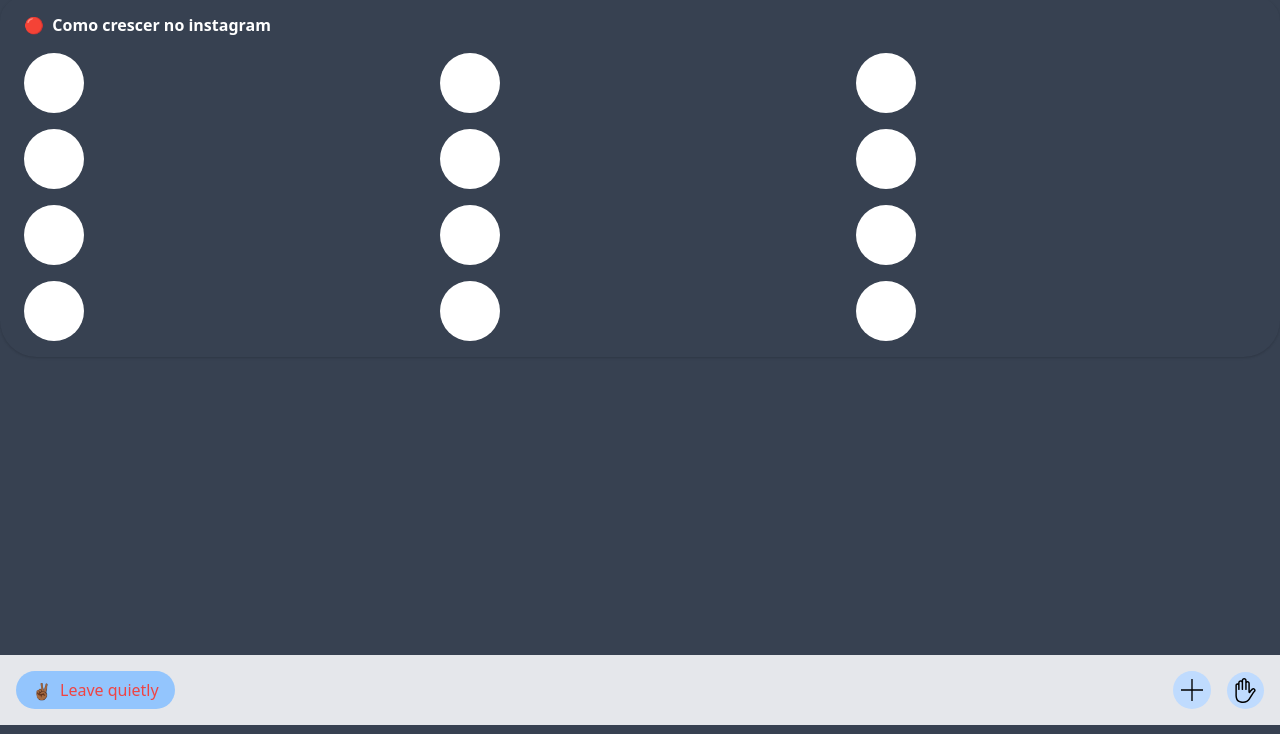
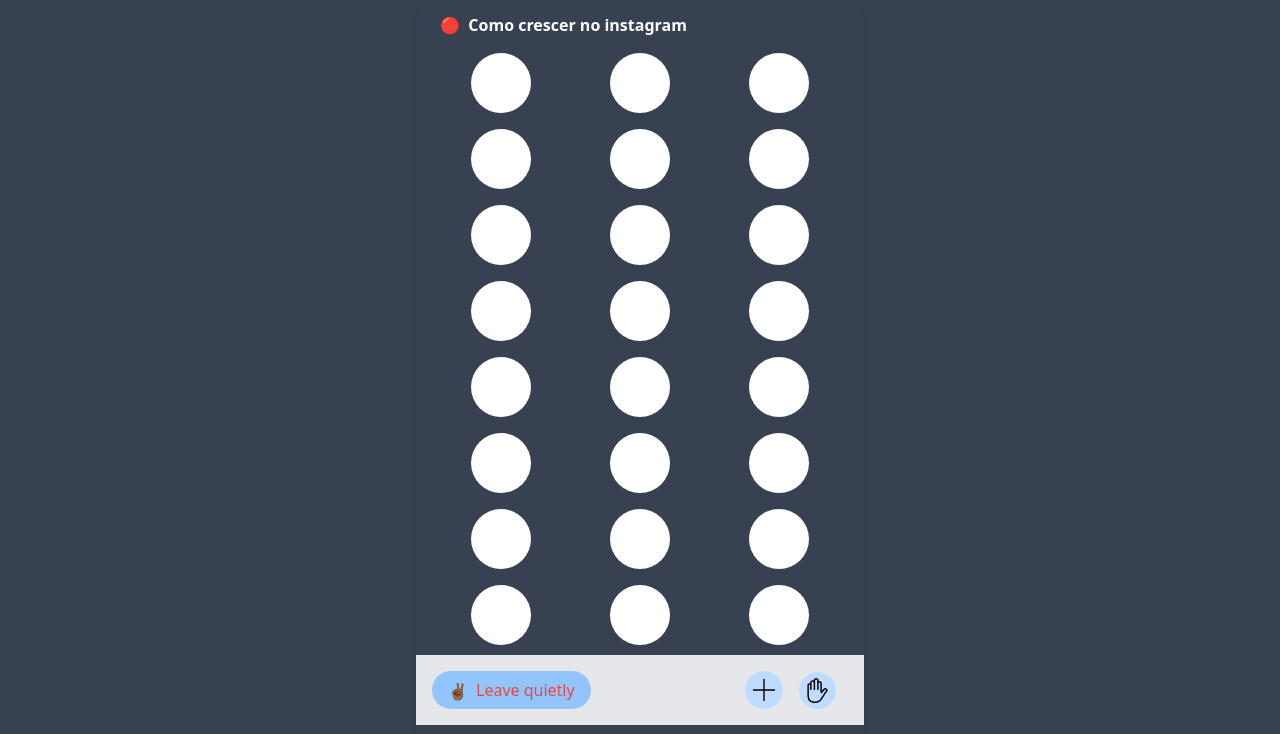
Before and after one commit to Gustavo-drafts/front_clubhouse_firstmobile, a plain HTML site: page index.html in a window 1280 px wide. Shown: the part 75-809 px from the top of the page. Drawn offline with nearby package versions, Linux system fonts and the light colour scheme.

Commit message:
ajustando a responsividade

```diff
--- a/index.html
+++ b/index.html
@@ -32,14 +32,20 @@
             display: block;
             overflow: hidden;
         }
+        main> div {
+            align-items: center;
+            justify-items: center;
+        }
     </style>
 
     <title>Treino App</title>
 </head>
 
-<body class="h-screen flex flex-col bg-gray-700">
+<body class="
+m-auto
+h-screen flex flex-col bg-gray-700 sm:max-w-md">
     <!-- barra cabeçalho -->
-    <div class="w-screen bg-gray-300 p-4">
+    <div class="w-full bg-gray-300 p-4">
 
         <header class="w-full flex justify-between">
 
@@ -117,7 +123,13 @@
 
             <h1 class="text-white font-bold mb-4">🔴&nbsp; Como crescer no instagram </h1>
 
-           <div class="grid gap-4 grid-cols-3">
+           <div class=
+           "grid gap-4 grid-cols-3">
+           <p>Teste</p><p>Teste</p><p>Teste</p><p>Teste</p>
+           <p>Teste</p><p>Teste</p><p>Teste</p><p>Teste</p>
+           <p>Teste</p><p>Teste</p><p>Teste</p><p>Teste</p>
+           <p>Teste</p><p>Teste</p><p>Teste</p><p>Teste</p>
+           <p>Teste</p><p>Teste</p><p>Teste</p><p>Teste</p>
            <p>Teste</p><p>Teste</p><p>Teste</p><p>Teste</p>
            <p>Teste</p><p>Teste</p><p>Teste</p><p>Teste</p>
            <p>Teste</p><p>Teste</p><p>Teste</p><p>Teste</p>
@@ -126,7 +138,8 @@
     </main>
 
     <!-- barra do rodapé -->
-    <footer class="fixed bottom-0 m-auto p-4 flex items-center justify-between w-full bg-gray-200">
+    <footer class="
+    fixed bottom-0 m-auto p-4 flex items-center justify-between sm:max-w-md w-full bg-gray-200">
         <!-- Ajustes do botão -->
         <button class="rounded-full bg-blue-300 py-1.5 px-4 flex items-center">
             <span class="mt-0.5">✌🏾</span>
@@ -183,7 +196,7 @@
             </button>
 
             <!-- Mão no canto do rodapé -->
-            <button class="p-1.5 rounded-full bg-blue-200">
+            <button class="p-1.5 rounded-full bg-blue-200 mr-3">
 
                 <svg xmlns="http://www.w3.org/2000/svg" height="25px" version="1.1" viewBox="-48 0 511 511.99946"
                     width="25px">
```
Also changed, not shown: assets/demo.png (added), components/page.css (deleted), components/page.js (deleted), 1 other file.
